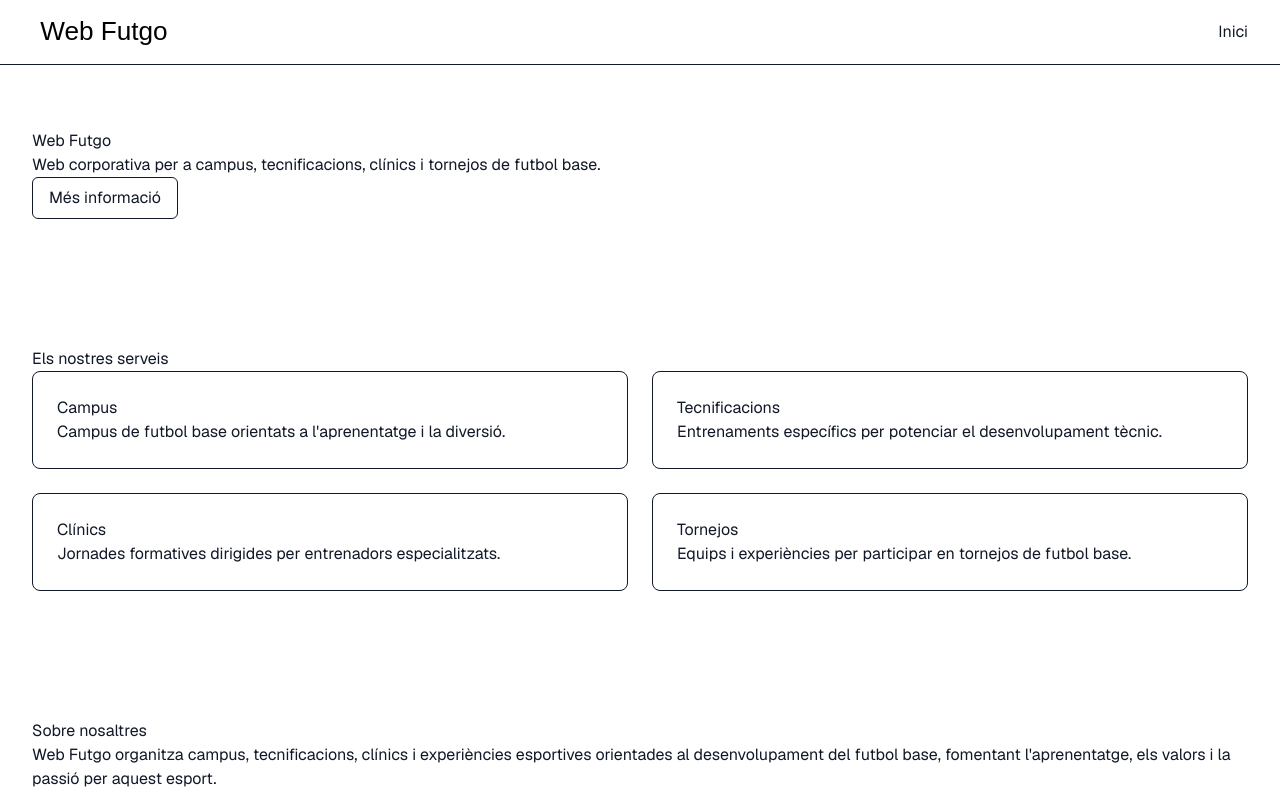
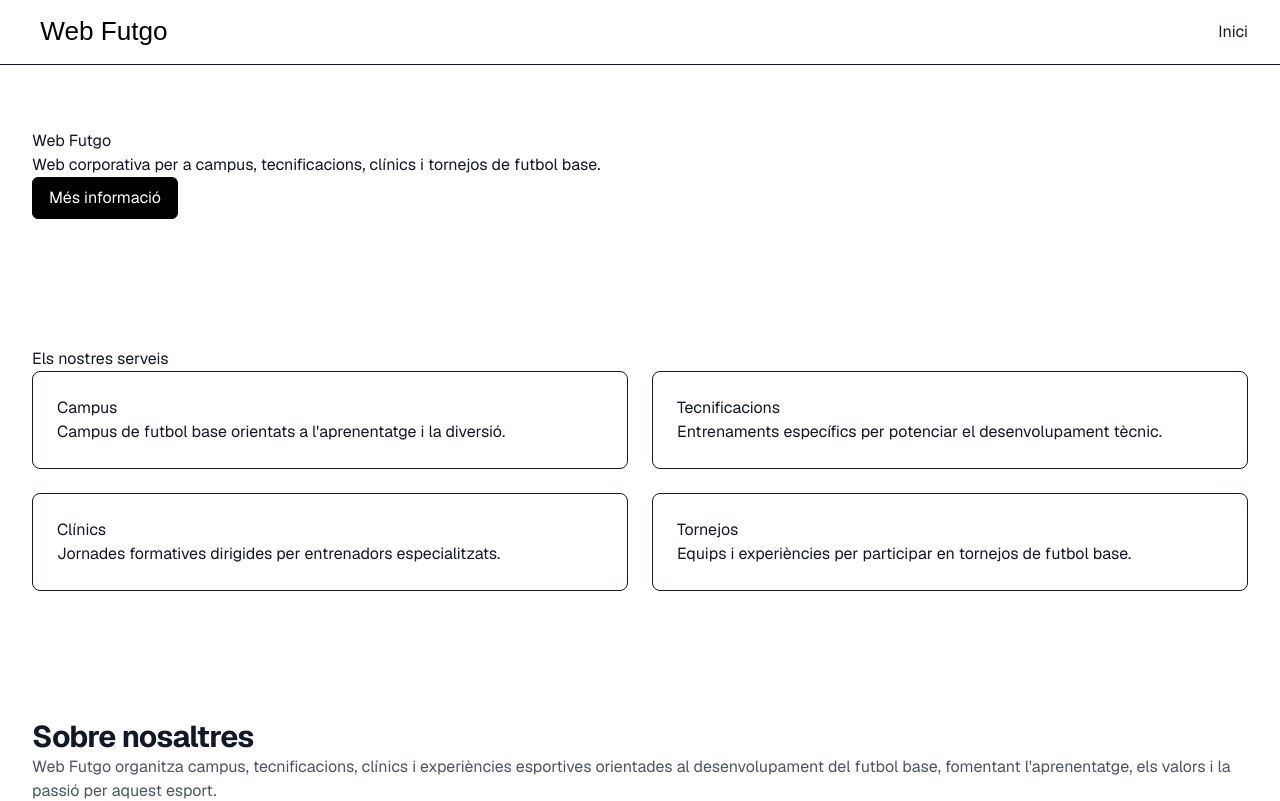
Before and after one commit to PerePonsPons/web-futgo, a Next.js app: page / in a window 1280 px wide. Shown: the top 801 px of the page. Built offline with nearby package versions, Linux system fonts and the light colour scheme.

Commit message:
style: refine hero section layout

```diff
--- a/components/sections/about-section.tsx
+++ b/components/sections/about-section.tsx
@@ -6,9 +6,9 @@ export function AboutSection() {
   return (
     <Section>
       <Container>
-        <h2>{about.title}</h2>
+        <h2 className="text-3xl font-bold tracking-tight">{about.title}</h2>
 
-        <p>{about.description}</p>
+        <p className="text-gray-600">{about.description}</p>
       </Container>
     </Section>
   );
--- a/components/sections/contact-section.tsx
+++ b/components/sections/contact-section.tsx
@@ -6,7 +6,7 @@ export function ContactSection() {
   return (
     <Section>
       <Container>
-        <h2>Contacte</h2>
+        <h2 className="text-3xl font-bold tracking-tight">Contacte</h2>
 
         <ul>
           <li>
--- a/components/ui/button.tsx
+++ b/components/ui/button.tsx
@@ -1,10 +1,27 @@
 import type { ButtonHTMLAttributes } from "react";
 
-type ButtonProps = ButtonHTMLAttributes<HTMLButtonElement>;
+type ButtonVariant = "primary" | "secondary";
 
-export function Button({ className = "", children, ...props }: ButtonProps) {
+type ButtonProps = ButtonHTMLAttributes<HTMLButtonElement> & {
+  variant?: ButtonVariant;
+};
+
+const variants: Record<ButtonVariant, string> = {
+  primary: "bg-black text-white border-black",
+  secondary: "bg-white text-black border-black",
+};
+
+export function Button({
+  variant = "primary",
+  className = "",
+  children,
+  ...props
+}: ButtonProps) {
   return (
-    <button className={`rounded-md border px-4 py-2 ${className}`} {...props}>
+    <button
+      className={`rounded-md border px-4 py-2 ${variants[variant]} ${className}`}
+      {...props}
+    >
       {children}
     </button>
   );
```
